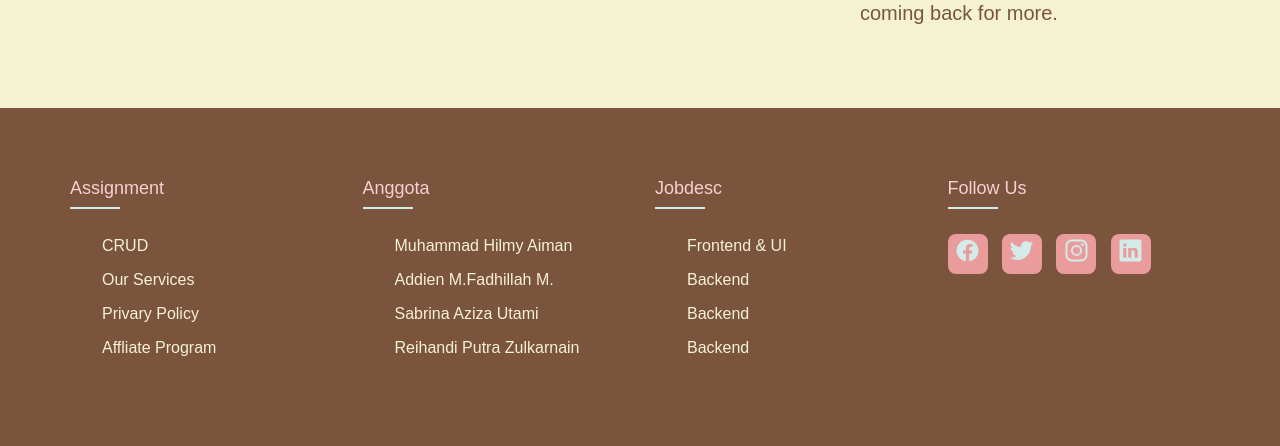
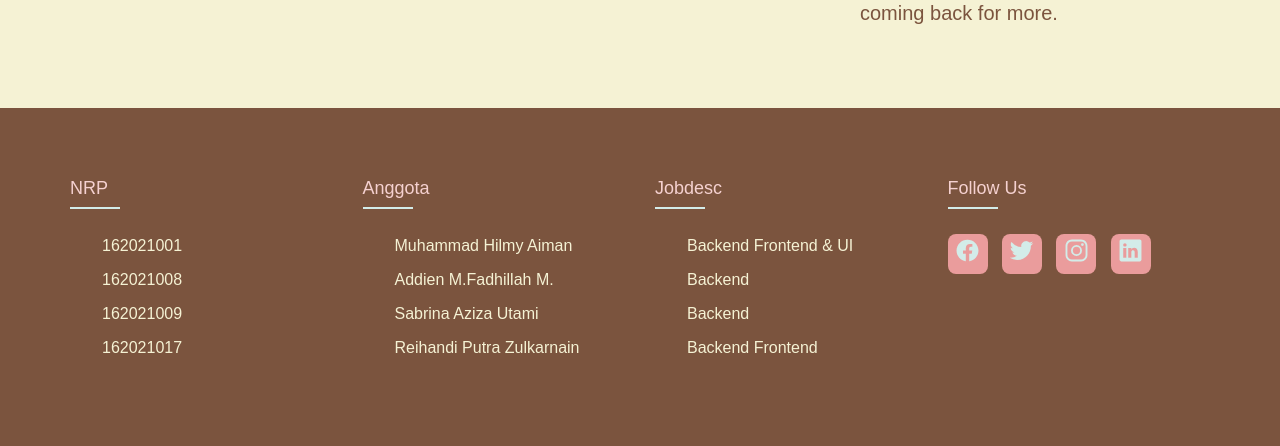
Before and after one commit to Hilmy-19/donutopia, a PHP site: page / in a window 1280 px wide. Shown: the part 2837-3283 px from the top of the page. Run offline with PHP 8.4, Linux system fonts and the light colour scheme; some libraries are stand-ins or nearby versions; some web fonts are replaced.

Commit message:
edit footer

```diff
--- a/layouts/footer.php
+++ b/layouts/footer.php
@@ -2,19 +2,19 @@
         <div class="footer-container">
             <div class="footer-row">
                 <div class="footer-col">
-                    <h4>Assignment</h4>
+                    <h4>NRP</h4>
                     <ul>
                         <li>
-                            <a href="">CRUD</a>
+                            <a href="">162021001</a>
                         </li>
                         <li>
-                            <a href="">our services</a>
+                            <a href="">162021008</a>
                         </li>
                         <li>
-                            <a href="">privary policy</a>
+                            <a href="">162021009</a>
                         </li>
                         <li>
-                            <a href="">affliate program</a>
+                            <a href="">162021017</a>
                         </li>
                     </ul>
                 </div>
@@ -39,7 +39,7 @@
                     <h4>Jobdesc</h4>
                     <ul>
                         <li>
-                            <a href="">Frontend & UI</a>
+                            <a href="">Backend Frontend & UI</a>
                         </li>
                         <li>
                             <a href="">Backend</a>
@@ -48,7 +48,7 @@
                             <a href="">Backend</a>
                         </li>
                         <li>
-                            <a href="">Backend</a>
+                            <a href="">Backend Frontend</a>
                         </li>
                     </ul>
                 </div>
```
